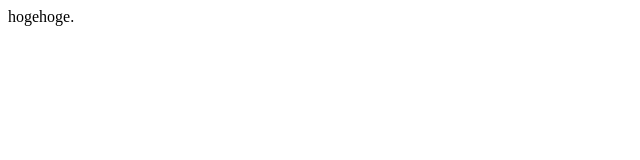
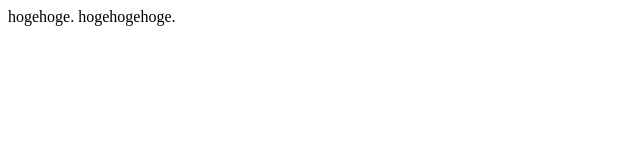
Before and after one commit to Turu0512/git-lesson, a plain HTML site: page index.html in a window 1280 px wide. Shown: the whole page, without its empty margins (0-640 px from the left). Drawn offline with Linux system fonts and the light colour scheme.

```diff
--- a/index.html
+++ b/index.html
@@ -8,5 +8,6 @@
 </head>
 <body>
     hogehoge.
+    hogehogehoge.
 </body>
 </html>
```
